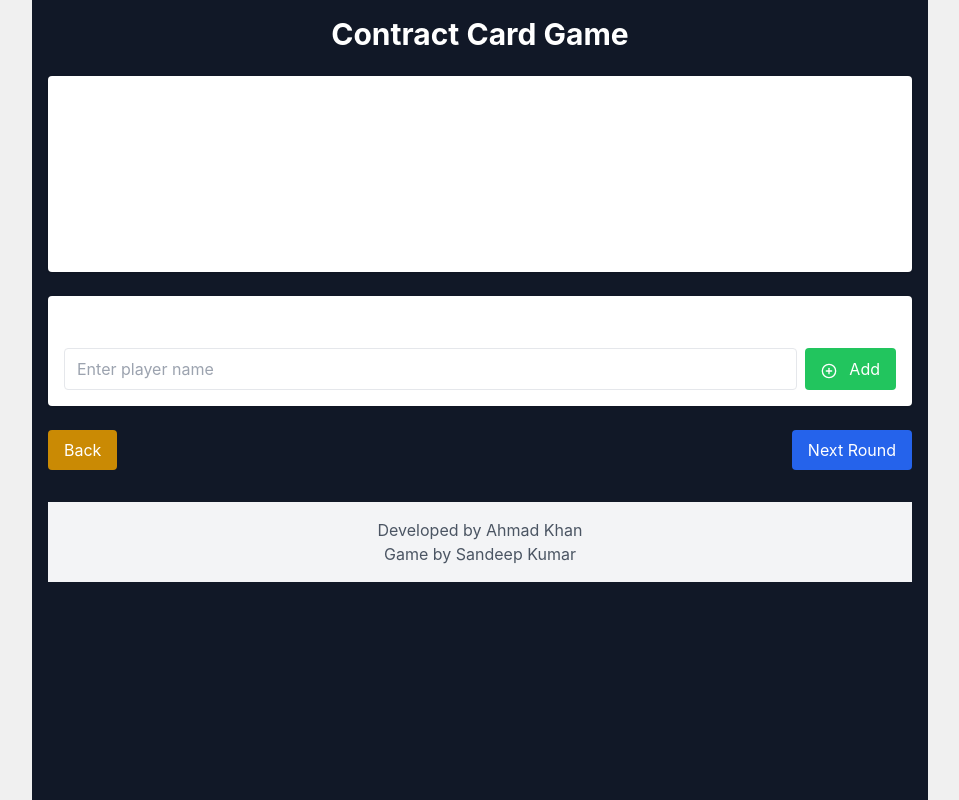
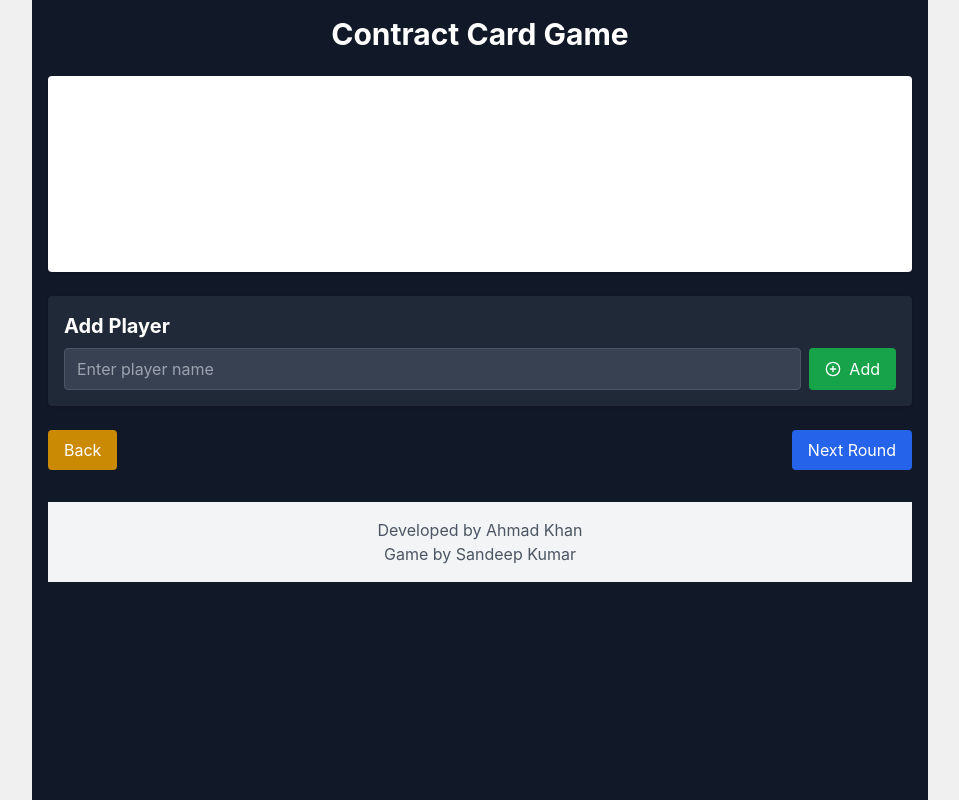
Before and after one commit to ahmadkhan100/Contract, a React (Create React App) app: page / in a window 1280 px wide. Both pictures are taken after a click on the button "Start New Game". Shown: the whole page, without its empty margins (160-1119 px from the left). Built offline with nearby package versions, Linux system fonts and the light colour scheme; the HTML template or start-up script is replaced by a standard one.

Commit message:
Update AddPlayer.jsx

```diff
--- a/src/components/AddPlayer.jsx
+++ b/src/components/AddPlayer.jsx
@@ -3,18 +3,22 @@ import { PlusCircle } from 'lucide-react';
 
 const AddPlayer = ({ newPlayerName, setNewPlayerName, addPlayer }) => {
   return (
-    <div className="mb-6 p-4 bg-white shadow rounded">
-      <h2 className="text-xl font-bold mb-2">Add Player</h2>
+    <div className="mb-6 p-4 bg-gray-800 shadow rounded">
+      <h2 className="text-xl font-bold mb-2 text-white">Add Player</h2>
       <div className="flex space-x-2">
         <input
           type="text"
           value={newPlayerName}
           onChange={(e) => setNewPlayerName(e.target.value)}
           placeholder="Enter player name"
-          className="flex-grow px-3 py-2 border rounded"
+          className="flex-grow px-3 py-2 bg-gray-700 text-white border border-gray-600 rounded placeholder-gray-400"
         />
-        <button onClick={addPlayer} className="px-4 py-2 bg-green-500 text-white rounded hover:bg-green-600">
-          <PlusCircle className="inline-block mr-2 h-4 w-4" /> Add
+        <button
+          onClick={addPlayer}
+          className="px-4 py-2 bg-green-600 text-white rounded hover:bg-green-700 flex items-center"
+        >
+          <PlusCircle className="inline-block mr-2 h-4 w-4" />
+          Add
         </button>
       </div>
     </div>
```
